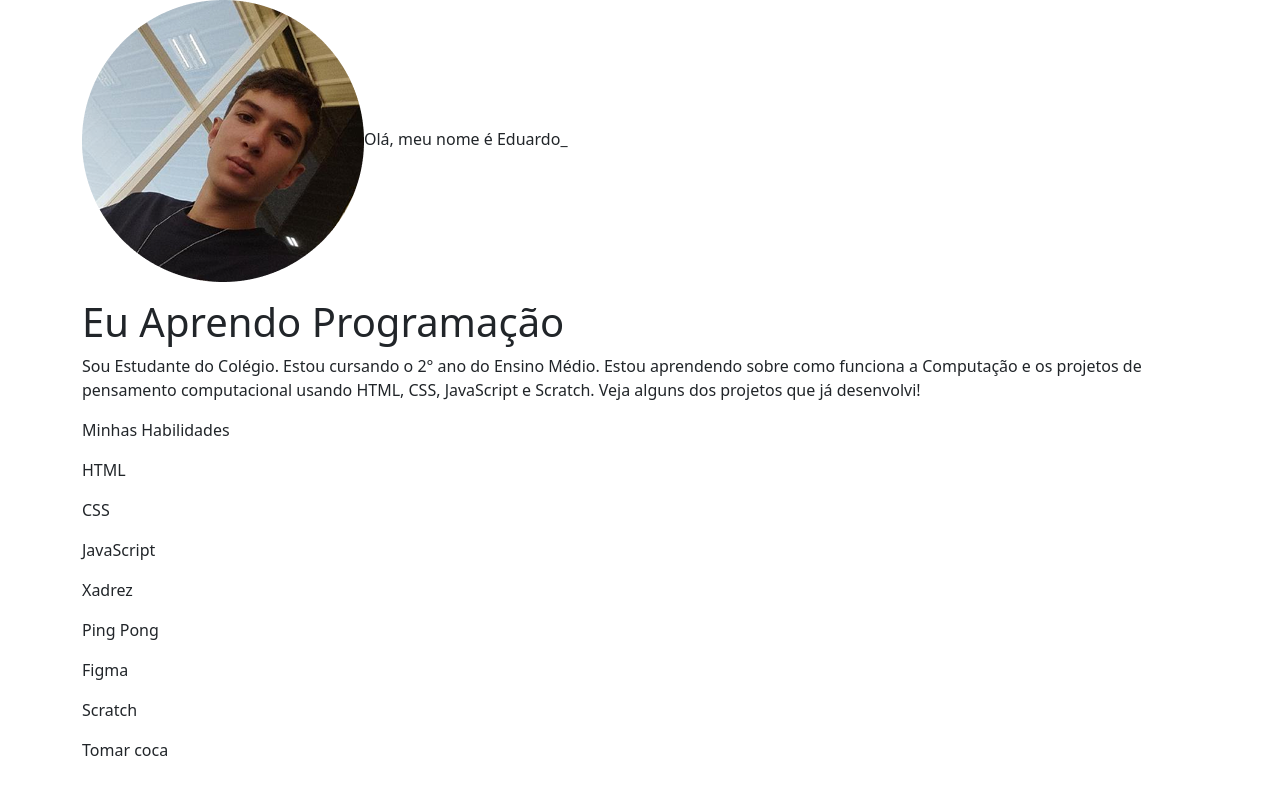
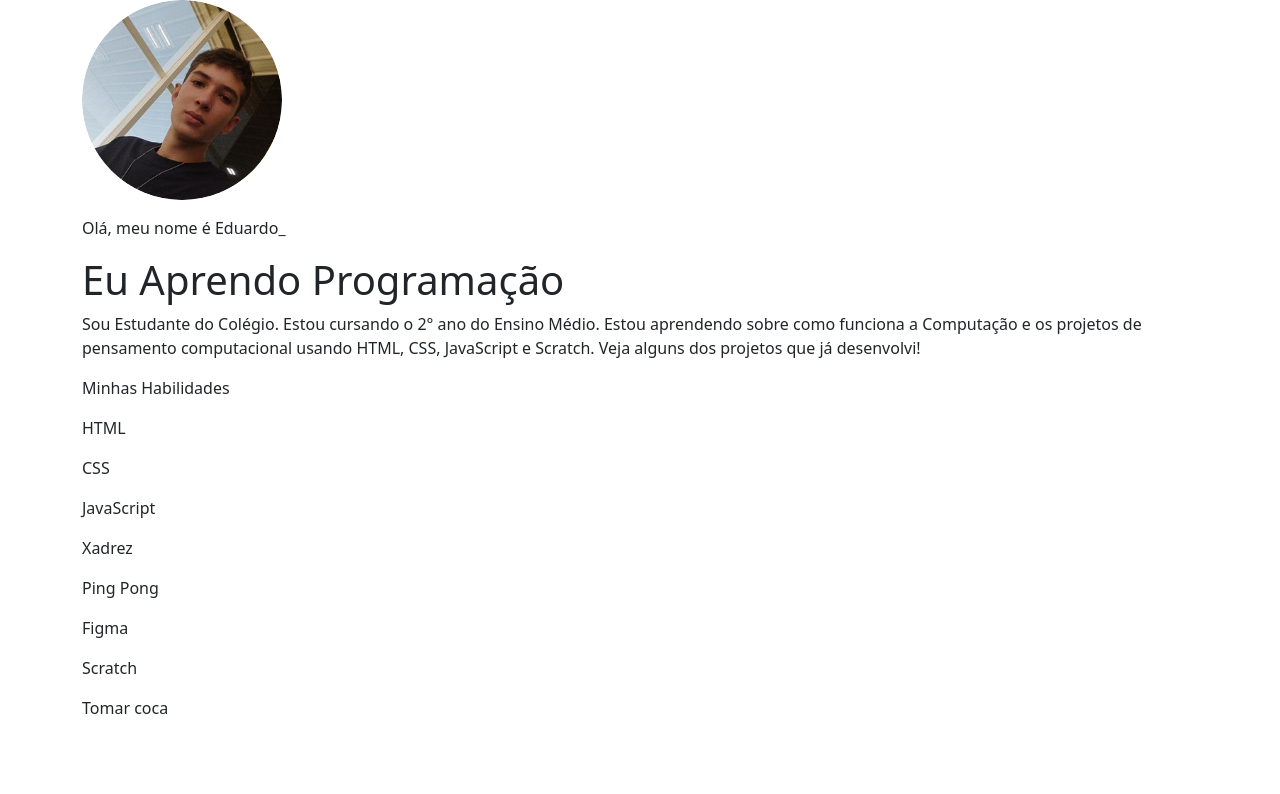
Before and after one commit to EduardoMachry/Portfolio-Eduardo, a plain HTML site: page index.html in a window 1280 px wide. Drawn offline with nearby package versions, Linux system fonts and the light colour scheme.

Commit message:
20/05/2025

```diff
--- a/index.html
+++ b/index.html
@@ -5,7 +5,7 @@
     <meta charset="UTF-8">
     <meta name="viewport" content="width=device-width, initial-scale=1.0">
     <link href="https://cdn.jsdelivr.net/npm/bootstrap@5.3.6/dist/css/bootstrap.min.css" rel="stylesheet"
-    integrity= "sha384-4Q6Gf2aSP4eDXB8Miphtr37CMZZQ5oXLH2yaXMJ2w8e2ZtHTl7GptT4jmndRuHDT" crossorigin="anonymous">
+        integrity="sha384-4Q6Gf2aSP4eDXB8Miphtr37CMZZQ5oXLH2yaXMJ2w8e2ZtHTl7GptT4jmndRuHDT" crossorigin="anonymous">
 
     <link rel="stylesheet" href="style.css">
     <title>Portfólio</title>
@@ -13,7 +13,8 @@
 
 <body>
     <header class="container">
-        <img src="eu.png" alt="Imagem de Perfil para o Portifólio" </p>Olá, meu nome é Eduardo_</p>
+        <img src="eu.png" alt="Imagem de Perfil para o Portifólio"    class="rounded-circle" widht="200" height="200" >
+        </p>Olá, meu nome é Eduardo_</p>
         <h1>Eu Aprendo Programação</h1>
         <p>Sou Estudante do Colégio. Estou cursando o 2° ano do Ensino Médio.
             Estou aprendendo sobre como funciona a Computação e os projetos de pensamento computacional
@@ -34,8 +35,9 @@
 
 
     </header>
-<script src="https://cdn.jsdelivr.net/npm/bootstrap@5.3.6/dist/js/bootstrap.bundle.min.js" integrity=
-"sha384-j1CDi7MgGQ12Z7Qab0qlWQ/Qqz24Gc6BM0thvEMVjHnfYGF0rmFCozFSxQBxwHKO" crossorigin="anonymous"></script>
+    <script src="https://cdn.jsdelivr.net/npm/bootstrap@5.3.6/dist/js/bootstrap.bundle.min.js"
+        integrity="sha384-j1CDi7MgGQ12Z7Qab0qlWQ/Qqz24Gc6BM0thvEMVjHnfYGF0rmFCozFSxQBxwHKO"
+        crossorigin="anonymous"></script>
 </body>
 
 </html>
```
